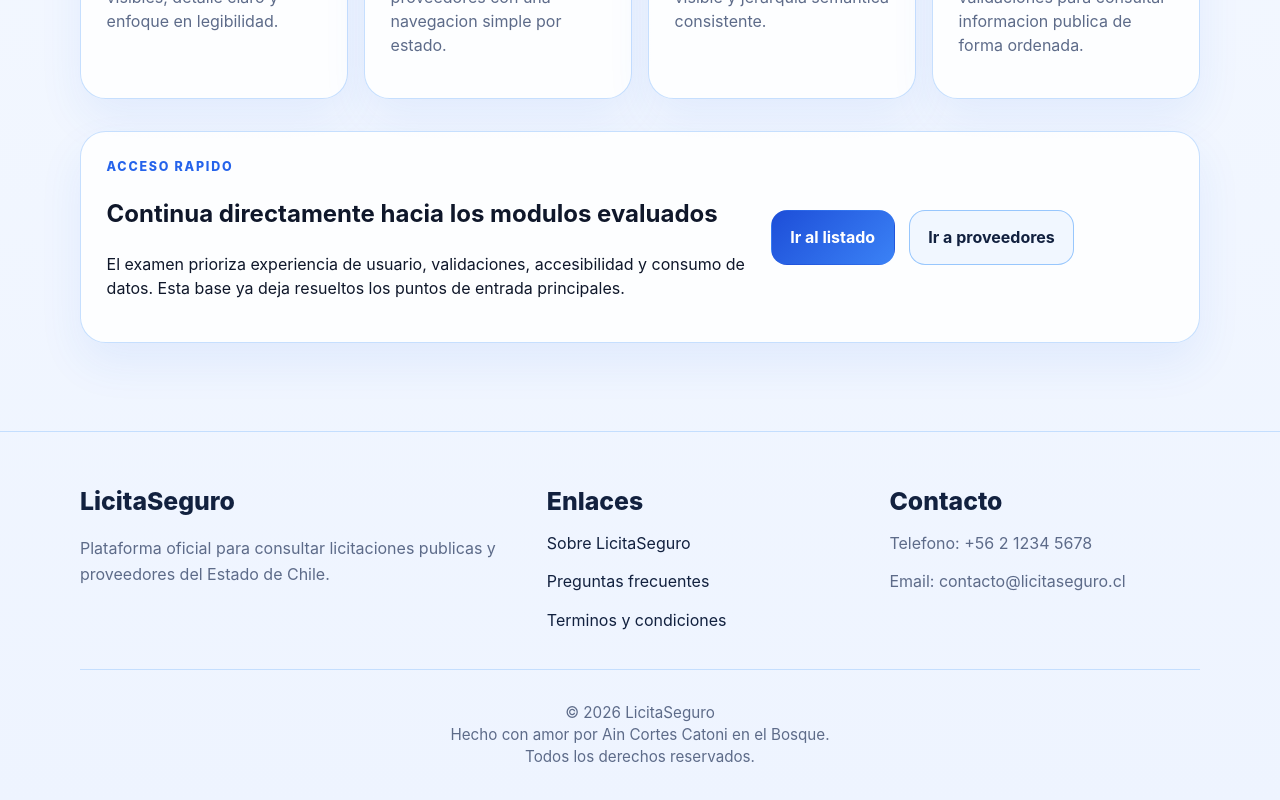
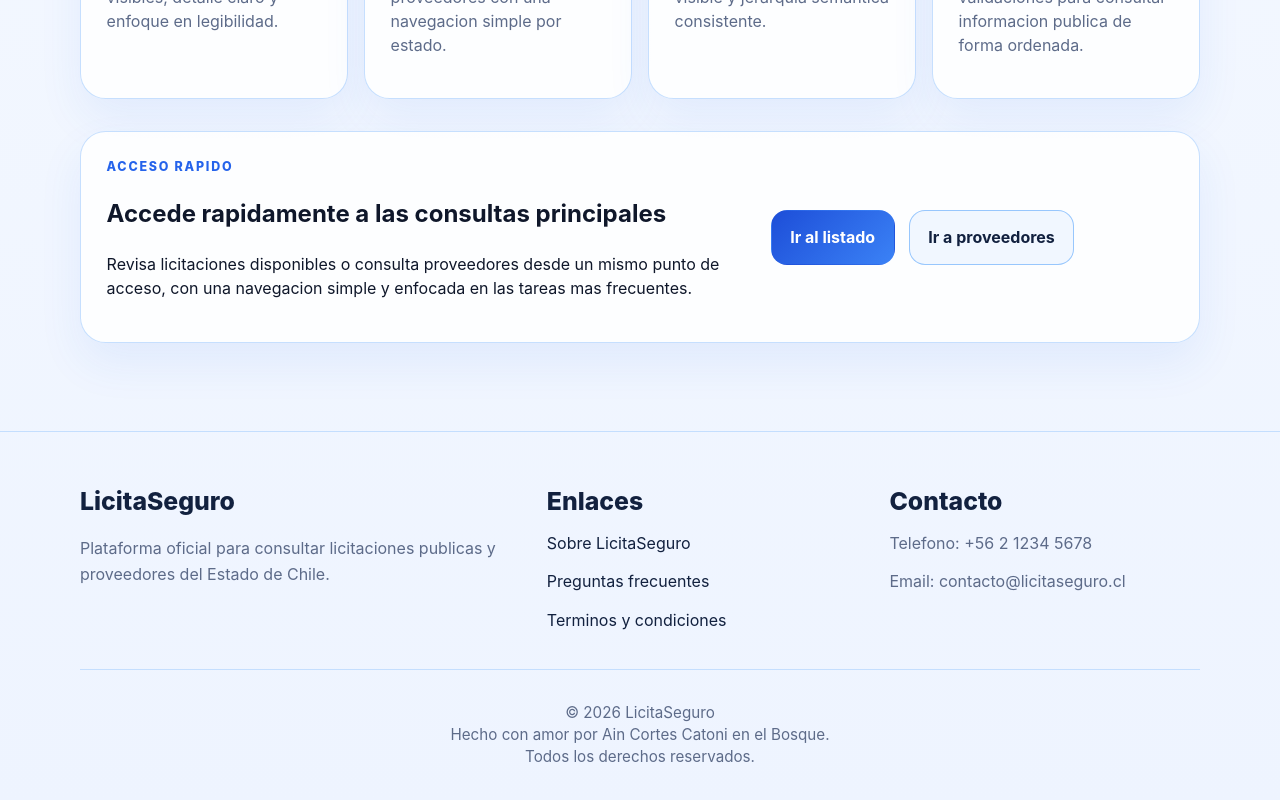
Before and after one commit to aincatoni/licitaseguro, a React (Vite) app: page / in a window 1280 px wide. Shown: the part 1206-2006 px from the top of the page. Built offline with nearby package versions, Linux system fonts and the light colour scheme.

Commit message:
feat: update styles and content for improved user experience
- Added a new CSS file for styling enhancements.
- Updated the HTML to link the new CSS file and JavaScript module.
- Modified text in the HomeView component to improve clarity and focus on user tasks.

```diff
--- a/src/App.jsx
+++ b/src/App.jsx
@@ -121,10 +121,10 @@ function HomeView({ onNavigate }) {
         <div className="cta-panel">
           <div>
             <p className="section-kicker">Acceso rapido</p>
-            <h2>Continua directamente hacia los modulos evaluados</h2>
+            <h2>Accede rapidamente a las consultas principales</h2>
             <p>
-              El examen prioriza experiencia de usuario, validaciones, accesibilidad y consumo de datos. Esta base ya
-              deja resueltos los puntos de entrada principales.
+              Revisa licitaciones disponibles o consulta proveedores desde un mismo punto de acceso, con una navegacion
+              simple y enfocada en las tareas mas frecuentes.
             </p>
           </div>
 
```
Also changed, not shown: 4 other files (tests, documents, lock files or other folders).
